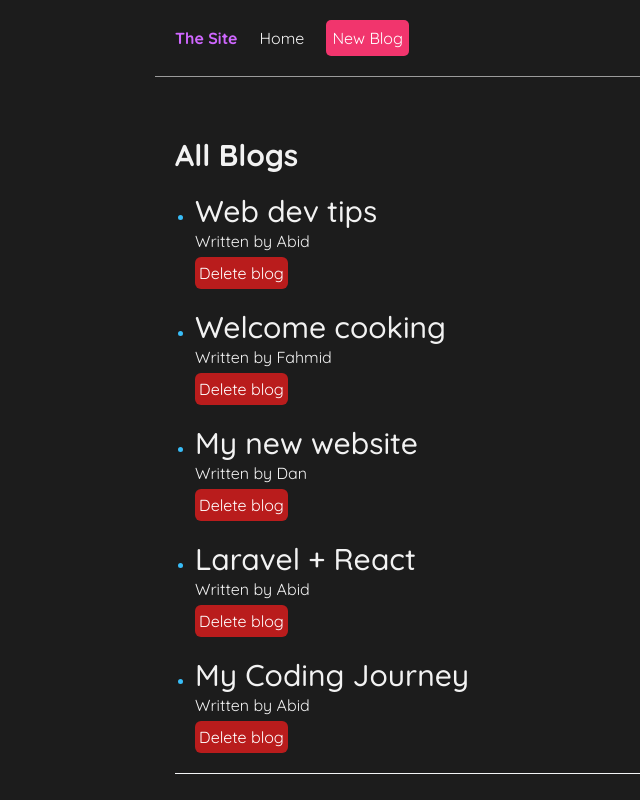
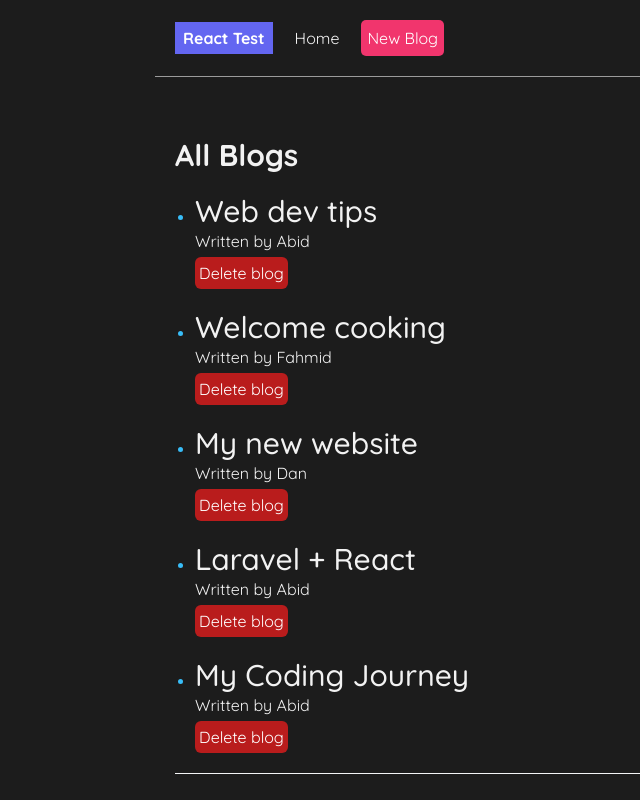
Before and after one commit to AbidAlWassie/react-blog-app, a React (Create React App) app: page / in a window 1280 px wide. Shown: the top 800 px of the page, without its empty margins (185-825 px from the left). Built offline with nearby package versions, Linux system fonts and the light colour scheme.

Commit message:
minor changes

```diff
--- a/src/App.css
+++ b/src/App.css
@@ -21,7 +21,7 @@ html {
   border-bottom: 1px solid #9b9b9b;
 }
 .navbar h1 {
-  color: #cf67ff;
+  /* color: #cf67ff; */
   @apply cursor-pointer font-bold;
 }
 .navbar .links {
--- a/src/Navbar.js
+++ b/src/Navbar.js
@@ -6,7 +6,7 @@ const Navbar = () => {
   };
   return (
     <nav className="navbar">
-      <h1>The Site</h1>
+      <h1 className="bg-indigo-500 text-white px-2 py-1">React Test</h1>
       <a href="/">Home</a>
       <a href="/create" style={css}>New Blog</a>
     </nav>
```
